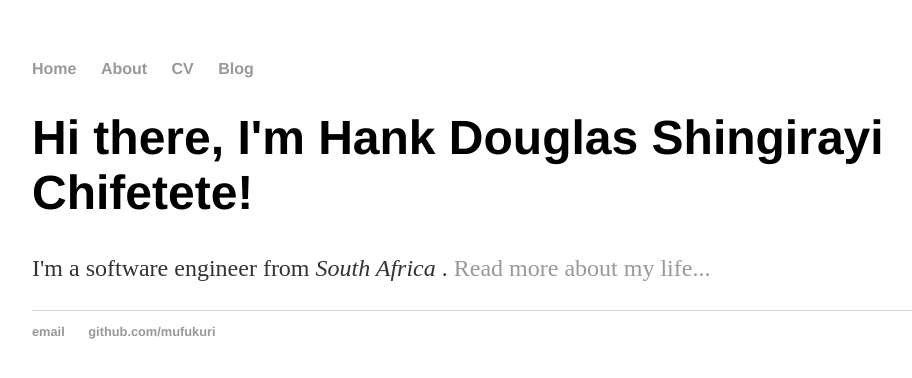
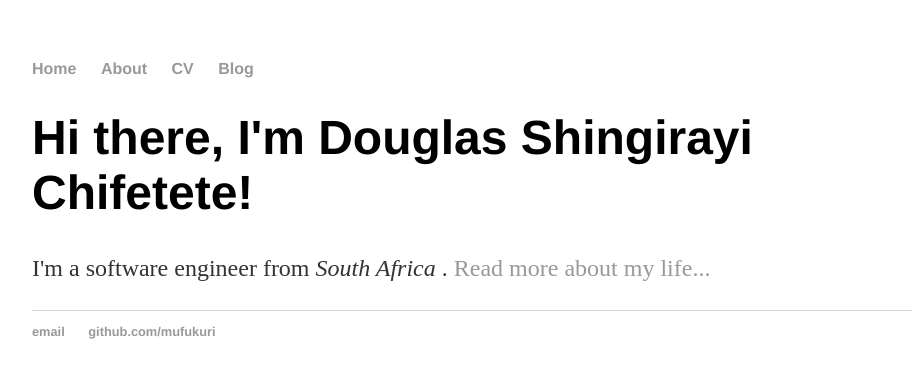
Before and after one commit to douglaschifetete/douglaschifetete.github.io, a Jekyll site: the page built from index.html, in a window 1280 px wide. Shown: the top 378 px of the page, without its empty margins (160-1072 px from the left). Built offline with Jekyll 4.4.1, drawn with Linux system fonts in a browser that asks for light colours.

Commit message:
Fixed index page

```diff
--- a/index.html
+++ b/index.html
@@ -3,6 +3,6 @@ layout: default
 title: Douglas Shingirayi Chifetete, The Ducth
 ---
 <div class="blurb">
-	<h1>Hi there, I'm Hank Douglas Shingirayi Chifetete!</h1>
+	<h1>Hi there, I'm Douglas Shingirayi Chifetete!</h1>
 	<p>I'm a software engineer from <em>South Africa</em> . <a href="/about">Read more about my life...</a></p>
 </div><!-- /.blurb -->
```
